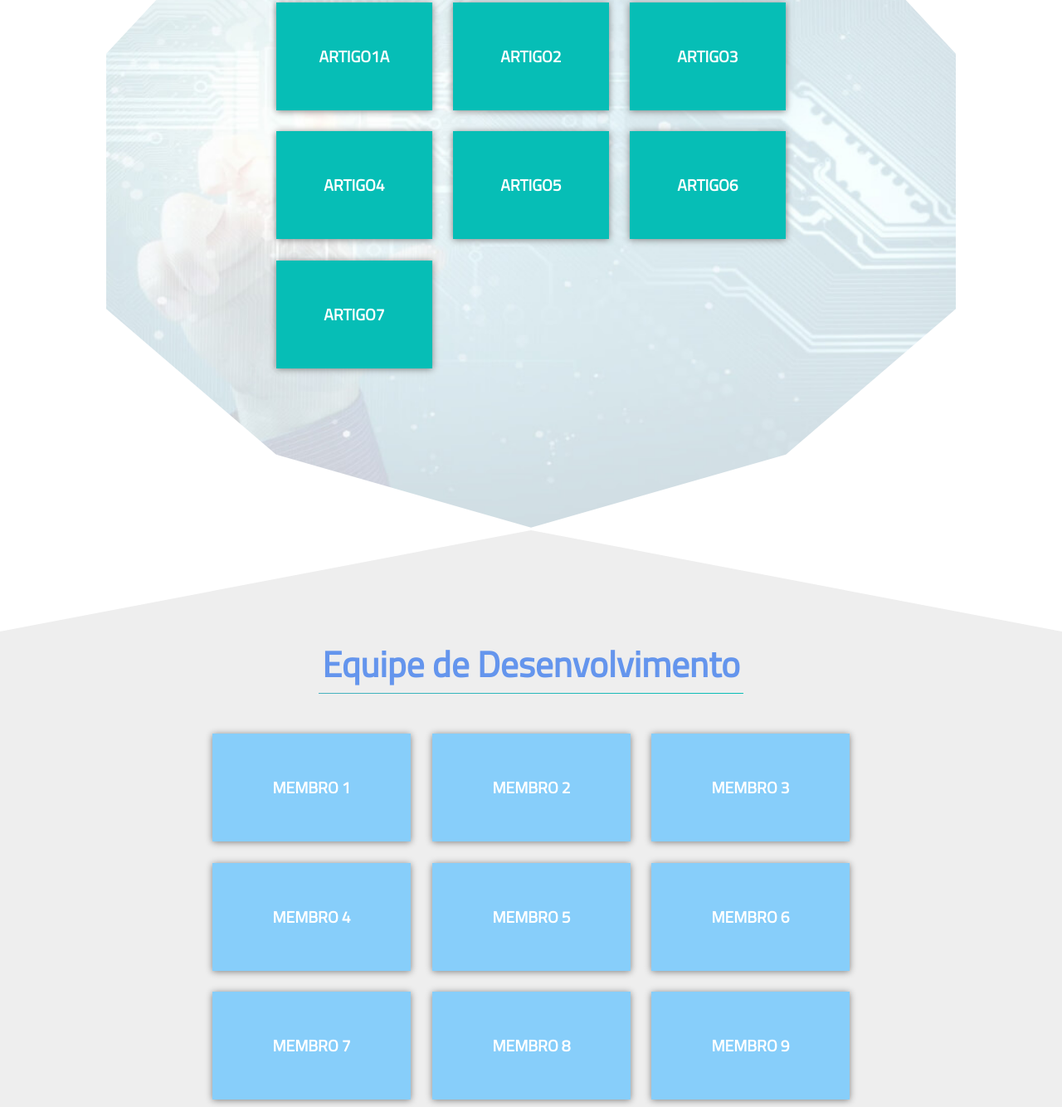
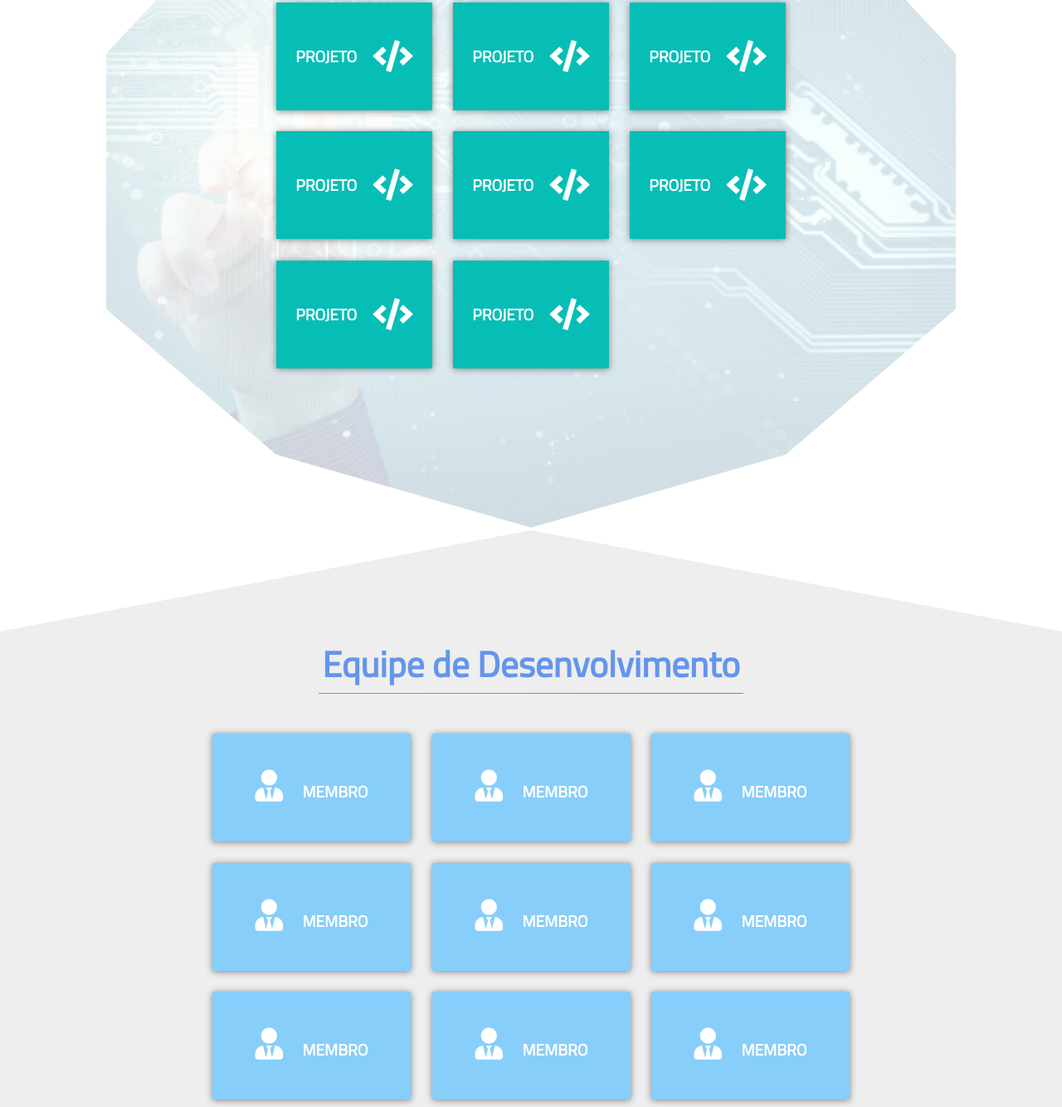
Before and after one commit to Fziliotti/FPS-SDev, a website: page index.html in a window 1280 px wide. Shown: the part 1046-2380 px from the top of the page at 83% size. Drawn offline with nearby package versions, Linux system fonts and the light colour scheme; some packages are replaced by stand-ins of ours; a script that the page names is missing.

Commit message:
adicionando icones

```diff
--- a/index.html
+++ b/index.html
@@ -8,8 +8,8 @@
     <link href="https://fonts.googleapis.com/css?family=K2D|Open+Sans|Titillium+Web" rel="stylesheet">
     <meta name="description" content="Front Page SASS">
     <title>Front Page Sass</title>
-    <!-- <link rel="stylesheet" href="https://use.fontawesome.com/releases/v5.4.1/css/all.css" integrity="sha384-5sAR7xN1Nv6T6+dT2mhtzEpVJvfS3NScPQTrOxhwjIuvcA67KV2R5Jz6kr4abQsz" -->
-        <!-- crossorigin="anonymous"> -->
+    <link rel="stylesheet" href="https://use.fontawesome.com/releases/v5.4.1/css/all.css" integrity="sha384-5sAR7xN1Nv6T6+dT2mhtzEpVJvfS3NScPQTrOxhwjIuvcA67KV2R5Jz6kr4abQsz"
+        crossorigin="anonymous">
     <link rel="stylesheet" href="https://unpkg.com/aos@next/dist/aos.css" />
     <link rel="stylesheet" href="css/main.css">
 </head>
@@ -59,35 +59,42 @@
             <hr class="divider divider-primary">
         </header>
 
-        <div  class="projects__grid container60">
+        <div class="projects__grid container60">
             <article data-aos="flip-up" class="projects__grid__item">
-                artigo1a
+
+                projeto
+                <i class="fas fa-code"></i>
             </article>
 
             <article data-aos="flip-up" data-aos-delay="50" class="projects__grid__item">
-                artigo2
+                projeto
+                <i class="fas fa-code"></i>
             </article>
             <article data-aos="flip-up" data-aos-delay="100" class="projects__grid__item">
-                artigo3
+                projeto
+                <i class="fas fa-code"></i>
             </article>
             <article data-aos="flip-up" data-aos-delay="150" class="projects__grid__item">
-                artigo4
+                projeto
+                <i class="fas fa-code"></i>
             </article>
             <article data-aos="flip-up" data-aos-delay="200" class="projects__grid__item">
-                artigo5
+                projeto
+                <i class="fas fa-code"></i>
             </article>
             <article data-aos="flip-up" data-aos-delay="250" class="projects__grid__item">
-                artigo6
+                projeto
+                <i class="fas fa-code"></i>
             </article>
             <article data-aos="flip-up" data-aos-delay="300" class="projects__grid__item">
-                artigo7
+                projeto
+                <i class="fas fa-code"></i>
             </article>
-            <!-- <article data-aos="flip-up" data-aos-delay="350" class="projects__grid__item">
-                artigo8
+            <article data-aos="flip-up" data-aos-delay="350" class="projects__grid__item">
+                projeto
+                <i class="fas fa-code"></i>
             </article>
-            <article data-aos="flip-up" data-aos-delay="400" class="projects__grid__item">
-                artigo9
-            </article> -->
+
 
         </div>
     </section>
@@ -99,34 +106,61 @@
             <hr class="divider divider-primary">
         </header>
 
-        <div  class="team__grid container60">
+        <div class="team__grid container60">
             <article data-aos="flip-left" class="team__grid__item">
-                membro 1
+                <div class="container80">
+                    <i class="fas fa-user-tie"></i>
+                    membro
+                </div>
             </article>
 
             <article data-aos="flip-left" data-aos-delay="50" class="team__grid__item">
-                membro 2
+                <div class="container80">
+                    <i class="fas fa-user-tie"></i>
+                    membro
+                </div>
             </article>
             <article data-aos="flip-left" data-aos-delay="100" class="team__grid__item">
-                membro 3
+                <div class="container80">
+                    <i class="fas fa-user-tie"></i>
+                    membro
+                </div>
             </article>
             <article data-aos="flip-left" data-aos-delay="150" class="team__grid__item">
-                membro 4
+                <div class="container80">
+                    <i class="fas fa-user-tie"></i>
+                    membro
+                </div>
             </article>
             <article data-aos="flip-left" data-aos-delay="200" class="team__grid__item">
-                membro 5
+                <div class="container80">
+                    <i class="fas fa-user-tie"></i>
+                    membro
+                </div>
             </article>
             <article data-aos="flip-left" data-aos-delay="250" class="team__grid__item">
-                membro 6
+                <div class="container80">
+                    <i class="fas fa-user-tie"></i>
+                    membro
+                </div>
             </article>
             <article data-aos="flip-left" data-aos-delay="300" class="team__grid__item">
-                membro 7
+                <div class="container80">
+                    <i class="fas fa-user-tie"></i>
+                    membro
+                </div>
             </article>
             <article data-aos="flip-left" data-aos-delay="350" class="team__grid__item">
-                membro 8
+                <div class="container80">
+                    <i class="fas fa-user-tie"></i>
+                    membro
+                </div>
             </article>
             <article data-aos="flip-left" data-aos-delay="400" class="team__grid__item">
-                membro 9
+                <div class="container80">
+                    <i class="fas fa-user-tie"></i>
+                    membro
+                </div>
             </article>
         </div>
     </section>
@@ -140,7 +174,7 @@
         </header>
 
         <div class="repositories__grid container70">
-            <article data-aos="flip-right"  class="repositories__grid__item bg-3">
+            <article data-aos="flip-right" class="repositories__grid__item bg-3">
                 <div class="repositories__grid__item__title">
                     <h1>Repositorio1</h1>
                 </div>
@@ -189,14 +223,13 @@
     <section id="Social" class="social-media">
         <div class="social-media__container">
             <div data-aos="fade-down" class="social-media__item ">
-                <i  class="fab fa-facebook-square pulse"></i>
+                <i class="fab fa-facebook-square pulse"></i>
             </div>
             <div data-aos="fade-up" class="social-media__item">
-                <i  class="fab fa-linkedin pulse"></i>
+                <i class="fab fa-linkedin pulse"></i>
             </div>
             <div data-aos="fade-down" class="social-media__item">
-                <i  class="fab fa-github pulse"></i>
-
+                <i class="fab fa-github pulse"></i>
             </div>
         </div>
     </section>
--- a/scss/__global.scss
+++ b/scss/__global.scss
@@ -131,6 +131,7 @@ body {
 }
 
 
+
 canvas {
     z-index: 0;
     position: relative;
@@ -139,3 +140,15 @@ canvas {
     width: 100%;
     height: 85%;
 }
+
+.fa-user-tie{
+    font-size: 2.4rem;
+    margin-right: 1.2rem;
+
+}
+
+.fa-code{
+    font-size: 2.4rem;
+    margin-left: 1.2rem;
+
+}
--- a/scss/__mediaqueries.scss
+++ b/scss/__mediaqueries.scss
@@ -1,4 +1,8 @@
 @media (max-width: 576px) {
+
+    .fa-user-tie{
+        margin: 0 auto;
+    }
 
     .repositories__grid {
         grid-template-columns: 1fr;
--- a/scss/__sections.scss
+++ b/scss/__sections.scss
@@ -334,7 +334,7 @@
     height: 150px;
     background-color: #f3f3f3;
     color: black;
-    font-size: rem;
+    font-size: 2rem;
     display: flex;
     align-items: center;
 
```
Also changed, not shown: css/main.css, css/main.min.css.
